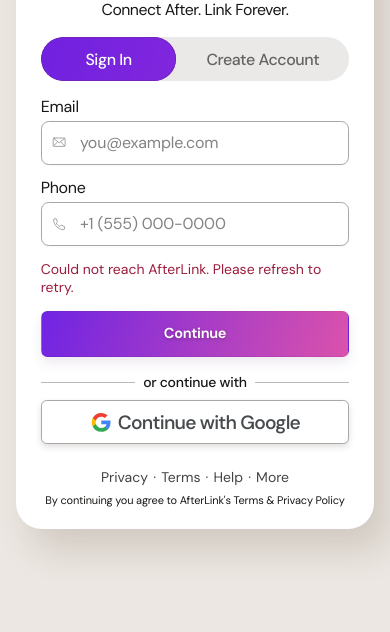
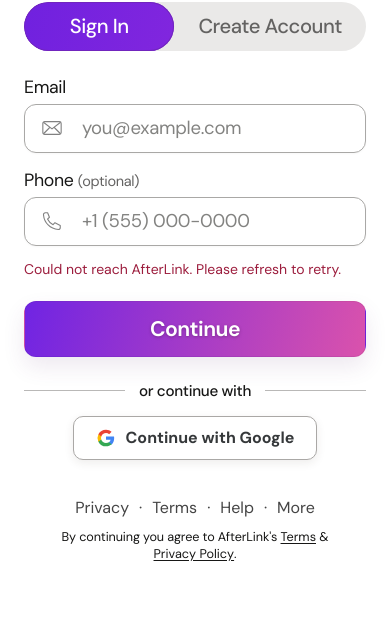
Before and after one commit to xchristheofficial/afterlink, a website: page public/index.html in a window 390 px wide. Shown: the part 212-844 px from the top of the page. Drawn offline with Linux system fonts and the light colour scheme; no server answers.

Commit message:
Refine the full-screen sign-in page and verify account flows
Co-authored-by: arena-agent <297053741+arena-agent@users.noreply.github.com>

```diff
--- a/package.json
+++ b/package.json
@@ -7,7 +7,8 @@
   },
   "scripts": {
     "start": "node server.mjs",
-    "test": "node --test"
+    "test": "node --test",
+    "test:ui": "node scripts/check-page.mjs"
   },
   "repository": {
     "type": "git",
@@ -28,5 +29,8 @@
   "private": true,
   "engines": {
     "node": ">=22.13"
+  },
+  "devDependencies": {
+    "playwright": "^1.65.1"
   }
 }
--- a/public/index.html
+++ b/public/index.html
@@ -8,7 +8,12 @@
       name="description"
       content="Sign in to AfterLink, a product of Kodra."
     />
-    <link rel="icon" href="/assets/mark.webp" />
+    <link
+      rel="icon"
+      href="/assets/favicon.svg"
+      type="image/svg+xml"
+      sizes="any"
+    />
     <link rel="stylesheet" href="/style.css" />
     <script defer src="/app.js"></script>
   </head>
@@ -36,8 +41,9 @@
           <div id="auth">
             <nav class="switch" aria-label="Account access">
               <button id="signin" type="button" aria-pressed="true">
-                Sign In</button
-              ><button id="signup" type="button" aria-pressed="false">
+                Sign In
+              </button>
+              <button id="signup" type="button" aria-pressed="false">
                 Create Account
               </button>
             </nav>
@@ -52,12 +58,16 @@
                     type="email"
                     id="email"
                     required
+                    pattern="[^@\s]+@[^@\s]+\.[^@\s]+"
+                    title="Enter an email address such as you@example.com."
                     autocomplete="email"
                     maxlength="254"
                     placeholder="you@example.com"
                   />
                 </div>
-                <label for="phone">Phone</label>
+                <label for="phone"
+                  >Phone <span class="optional">(optional)</span></label
+                >
                 <div class="input">
                   <svg viewBox="0 0 24 24" aria-hidden="true">
                     <path
@@ -68,7 +78,6 @@
                     id="phone"
                     autocomplete="tel"
                     maxlength="32"
-                    aria-label="Phone (optional for account creation)"
                     placeholder="+1 (555) 000-0000"
                   />
                 </div>
@@ -83,6 +92,7 @@
                   <input
                     id="password"
                     type="password"
+                    aria-describedby="hint"
                     maxlength="128"
                     autocomplete="current-password"
                     disabled
@@ -123,20 +133,26 @@
           </section>
           <footer>
             <nav aria-label="Information">
-              <button data-info="Privacy">Privacy</button><i>·</i
-              ><button data-info="Terms">Terms</button><i>·</i
-              ><button data-info="Help">Help</button><i>·</i
-              ><button data-info="More">More</button>
+              <button data-info="Privacy">Privacy</button
+              ><i aria-hidden="true">·</i
+              ><button data-info="Terms">Terms</button
+              ><i aria-hidden="true">·</i><button data-info="Help">Help</button
+              ><i aria-hidden="true">·</i><button data-info="More">More</button>
             </nav>
             <small
-              >By continuing you agree to AfterLink's Terms &amp; Privacy
-              Policy</small
+              >By continuing you agree to AfterLink's
+              <button data-info="Terms">Terms</button> &amp;
+              <button data-info="Privacy">Privacy Policy</button>.</small
             >
           </footer>
         </div>
       </section>
     </main>
-    <dialog id="dialog">
+    <dialog
+      id="dialog"
+      aria-labelledby="dialogTitle"
+      aria-describedby="dialogText"
+    >
       <span class="eyebrow">AFTERLINK · KODRA</span>
       <h2 id="dialogTitle"></h2>
       <p id="dialogText"></p>
--- a/public/style.css
+++ b/public/style.css
@@ -13,9 +13,6 @@ body {
   color: #171716;
   font-family: DM, "Helvetica Neue", Arial, sans-serif;
   min-height: 100svh;
-  display: grid;
-  place-items: center;
-  padding: 4.9vh 0 5.1vh;
 }
 button,
 input {
@@ -38,16 +35,11 @@ button:disabled {
   display: none !important;
 }
 .layout {
-  width: min(90vw, 136vh, 1510px);
+  width: 100%;
+  min-height: 100svh;
   display: grid;
   grid-template-columns: 1fr 1fr;
-  gap: 3.24%;
   align-items: stretch;
-}
-.art,
-.card {
-  border-radius: 6.2% / 4.5%;
-  box-shadow: 15px 21px 35px #513d262c;
 }
 .art {
   overflow: hidden;
@@ -61,13 +53,14 @@ button:disabled {
   inset: 0;
 }
 .card {
-  container-type: inline-size;
+  display: grid;
+  place-items: center;
   background: #fff;
   min-width: 0;
 }
 .inside {
-  min-height: 136.7cqw;
-  padding: 10.1cqw 10.8cqw 4.1cqw 9.8cqw;
+  width: min(100%, 42rem);
+  padding: clamp(24px, 4vh, 64px) clamp(24px, 4vw, 76px);
   display: flex;
   flex-direction: column;
 }
@@ -79,28 +72,28 @@ h1 {
   line-height: 0;
 }
 h1 img {
-  width: 97%;
+  width: min(97%, 43vh, 30rem);
   height: auto;
 }
 header p {
-  font-size: 4.42cqw;
+  font-size: clamp(18px, 2.9vh, 31px);
   line-height: 1.2;
-  letter-spacing: -0.14cqw;
-  margin: 1.9cqw 0 5.05cqw;
+  letter-spacing: -0.035em;
+  margin: clamp(10px, 1.7vh, 20px) 0 clamp(20px, 3.2vh, 38px);
 }
 .switch {
   display: flex;
   border-radius: 99px;
   background: #eae9e8;
   overflow: hidden;
-  height: 8cqw;
+  height: clamp(44px, 5.8vh, 58px);
 }
 .switch button {
   border: 0;
   background: none;
   color: #646362;
-  font-size: 3.75cqw;
-  letter-spacing: -0.12cqw;
+  font-size: clamp(16px, 2.4vh, 25px);
+  letter-spacing: -0.025em;
   flex: 1;
   font-weight: 500;
 }
@@ -117,22 +110,22 @@ header p {
   outline-offset: -4px;
 }
 form#form {
-  margin-top: 4.1cqw;
+  margin-top: clamp(18px, 2.8vh, 32px);
 }
 label {
   display: block;
-  font-size: 3.23cqw;
-  letter-spacing: -0.08cqw;
-  margin: 0 0 1.05cqw;
+  font-size: clamp(16px, 2.1vh, 22px);
+  letter-spacing: -0.02em;
+  margin: 0 0 6px;
 }
 .input {
   display: flex;
   align-items: center;
-  height: 8.25cqw;
+  height: clamp(44px, 5.8vh, 60px);
   border: 1px solid #a9a8a6;
-  border-radius: 2.15cqw;
-  padding: 0 2.8cqw;
-  gap: 3.3cqw;
+  border-radius: 12px;
+  padding: 0 16px;
+  gap: clamp(16px, 2vh, 22px);
   box-shadow: 0 1px 2px #00000008;
 }
 .input:focus-within {
@@ -140,7 +133,7 @@ label {
   box-shadow: 0 0 0 2px #8225d922;
 }
 .input svg {
-  width: 4cqw;
+  width: 22px;
   flex: none;
   fill: none;
   stroke: #818181;
@@ -154,15 +147,15 @@ label {
   background: transparent;
   min-width: 0;
   width: 100%;
-  font-size: 3.35cqw;
+  font-size: clamp(16px, 2.2vh, 23px);
   color: inherit;
-  letter-spacing: -0.05cqw;
+  letter-spacing: -0.015em;
 }
 .input input::placeholder {
   color: #838381;
 }
 .input + label {
-  margin-top: 2.45cqw;
+  margin-top: clamp(12px, 1.8vh, 22px);
 }
 .primary,
 .google {
@@ -175,13 +168,13 @@ label {
   background: linear-gradient(105deg, #7024e3, #da52ac);
   border: 1px solid #0000000e;
   color: white;
-  font-size: 4.05cqw;
+  font-size: clamp(18px, 2.5vh, 26px);
   font-weight: 650;
-  letter-spacing: -0.09cqw;
-  border-radius: 1.8cqw;
-  min-height: 11cqw;
-  margin-top: 4.1cqw;
-  box-shadow: 0 1.6cqw 3.4cqw #6838781c;
+  letter-spacing: -0.025em;
+  border-radius: 12px;
+  min-height: clamp(48px, 6.6vh, 70px);
+  margin-top: clamp(18px, 2.8vh, 32px);
+  box-shadow: 0 10px 22px #6838781c;
   text-shadow: 0 1px 3px #51205b80;
 }
 .primary:hover,
@@ -191,11 +184,11 @@ label {
 .divider {
   display: flex;
   align-items: center;
-  gap: 2.2cqw;
-  font-size: 2.85cqw;
+  gap: 14px;
+  font-size: clamp(14px, 1.8vh, 19px);
   font-weight: 500;
-  letter-spacing: -0.07cqw;
-  margin: 4.65cqw 0 2.5cqw;
+  letter-spacing: -0.02em;
+  margin: clamp(16px, 2.8vh, 32px) 0 clamp(12px, 1.8vh, 20px);
 }
 .divider:before,
 .divider:after {
@@ -205,33 +198,36 @@ label {
   background: #b9b8b7;
 }
 .google {
-  min-height: 9.9cqw;
-  gap: 1.5cqw;
+  width: fit-content;
+  max-width: 100%;
+  margin-inline: auto;
+  min-height: 44px;
+  padding: 10px 22px;
+  gap: 10px;
   background: #fff;
   border: 1px solid #aaa8a6;
-  border-radius: 1.6cqw;
-  box-shadow: 0 0.85cqw 1.8cqw #352a2426;
-  font-size: 5.35cqw;
-  font-weight: 550;
-  letter-spacing: -0.21cqw;
-  color: #474b4d;
+  border-radius: 10px;
+  box-shadow: 0 3px 10px #352a2416;
+  font-size: 16px;
+  font-weight: 700;
+  color: #35383a;
 }
 .google svg {
-  width: 6.3cqw;
-  height: 6.3cqw;
+  width: 20px;
+  height: 20px;
+  flex: none;
 }
 footer {
-  margin-top: auto;
-  padding-top: 6.55cqw;
+  padding-top: clamp(24px, 4.4vh, 54px);
   text-align: center;
 }
 footer nav {
   display: flex;
   align-items: center;
   justify-content: center;
-  gap: 1.45cqw;
+  gap: 10px;
   color: #444;
-  font-size: 2.86cqw;
+  font-size: clamp(14px, 1.9vh, 20px);
 }
 footer button,
 .back {
@@ -248,27 +244,27 @@ i {
 }
 footer small {
   display: block;
-  font-size: 2.24cqw;
-  letter-spacing: -0.045cqw;
-  margin-top: 2.1cqw;
+  font-size: clamp(12px, 1.5vh, 16px);
+  letter-spacing: -0.01em;
+  margin-top: 10px;
 }
 .back {
   color: #7224bd;
-  font-size: 3cqw;
+  font-size: 16px;
 }
 #summary,
 #accountEmail {
   overflow-wrap: anywhere;
 }
 #summary {
-  font-size: 3.3cqw;
+  font-size: clamp(16px, 2vh, 22px);
 }
 #hint {
-  font-size: 2.6cqw;
+  font-size: 14px;
   color: #666;
 }
 #error {
-  font-size: max(14px, 2.6cqw);
+  font-size: 14px;
   color: #9c1d3d;
 }
 .eyebrow {
@@ -302,48 +298,26 @@ dialog .primary {
 dialog h2 {
   margin: 12px 0 6px;
 }
-@media (max-width: 760px), (max-height: 540px) {
-  body {
-    padding: 24px 0;
-  }
+
+.optional {
+  font-size: 0.82em;
+  color: #646362;
+}
+footer small button {
+  text-decoration: underline;
+  text-underline-offset: 2px;
+}
+footer nav {
+  flex-wrap: wrap;
+}
+@media (max-width: 760px) {
   .layout {
-    width: min(92vw, 480px);
-    display: block;
+    grid-template-columns: minmax(0, 1fr);
   }
   .art {
     display: none;
   }
-  .card {
-    border-radius: 26px;
-  }
   .inside {
-    padding: 10cqw 7cqw 6cqw;
-    min-height: 142cqw;
-  }
-  .input,
-  .switch,
-  .google {
-    min-height: 44px;
-  }
-  .input input,
-  label {
-    font-size: max(16px, 3.35cqw);
-  }
-  .switch button {
-    font-size: max(16px, 3.75cqw);
-  }
-  .divider,
-  footer nav {
-    font-size: max(14px, 2.85cqw);
-  }
-  footer small,
-  #hint {
-    font-size: max(11px, 2.25cqw);
-  }
-  .primary {
-    min-height: 46px;
-  }
-  .input + label {
-    margin-top: 3.5cqw;
+    max-width: 32rem;
   }
 }
```
Also changed, not shown: scripts/check-page.mjs (added, +116 -0 lines), tests/auth.test.mjs (+33 -1 lines), README.md, public/assets/favicon.svg (added), 1 other file.
